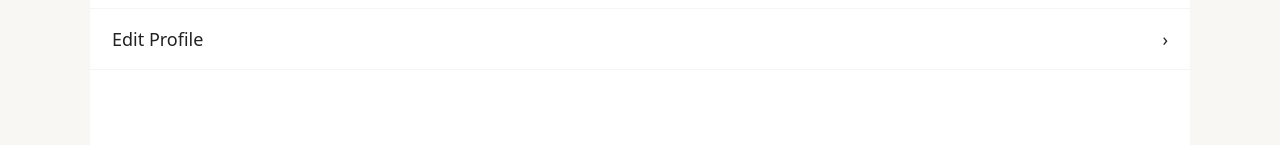
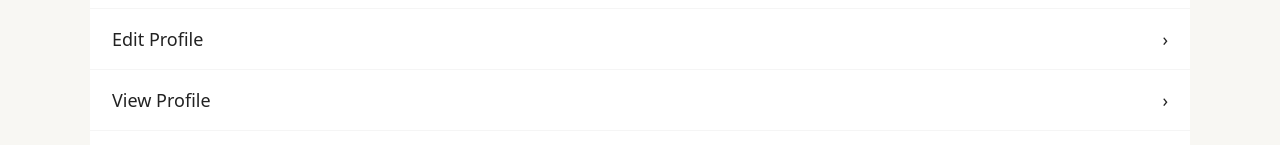
Before and after one commit to ivanlares/profiles-app, a React (Vite) app: page /home in a window 1280 px wide. Shown: the part 195-340 px from the top of the page. Built offline with nearby package versions, Linux system fonts and the light colour scheme.

Commit message:
Add View Profile home menu item

```diff
--- a/src/Containers/Home/Home.jsx
+++ b/src/Containers/Home/Home.jsx
@@ -12,6 +12,7 @@ const Home = () => {
                 <MenuItem title="Messages" navigationPath="/" />
                 <FollowingMenuItem title="Following" navigationPath="/home/following" showFollowers={false} />
                 <MenuItem title="Edit Profile" navigationPath="/home/edit-profile" />
+                <MenuItem title="View Profile" navigationPath="/profile/:username" />
             </div>
         </div>
     )
```
